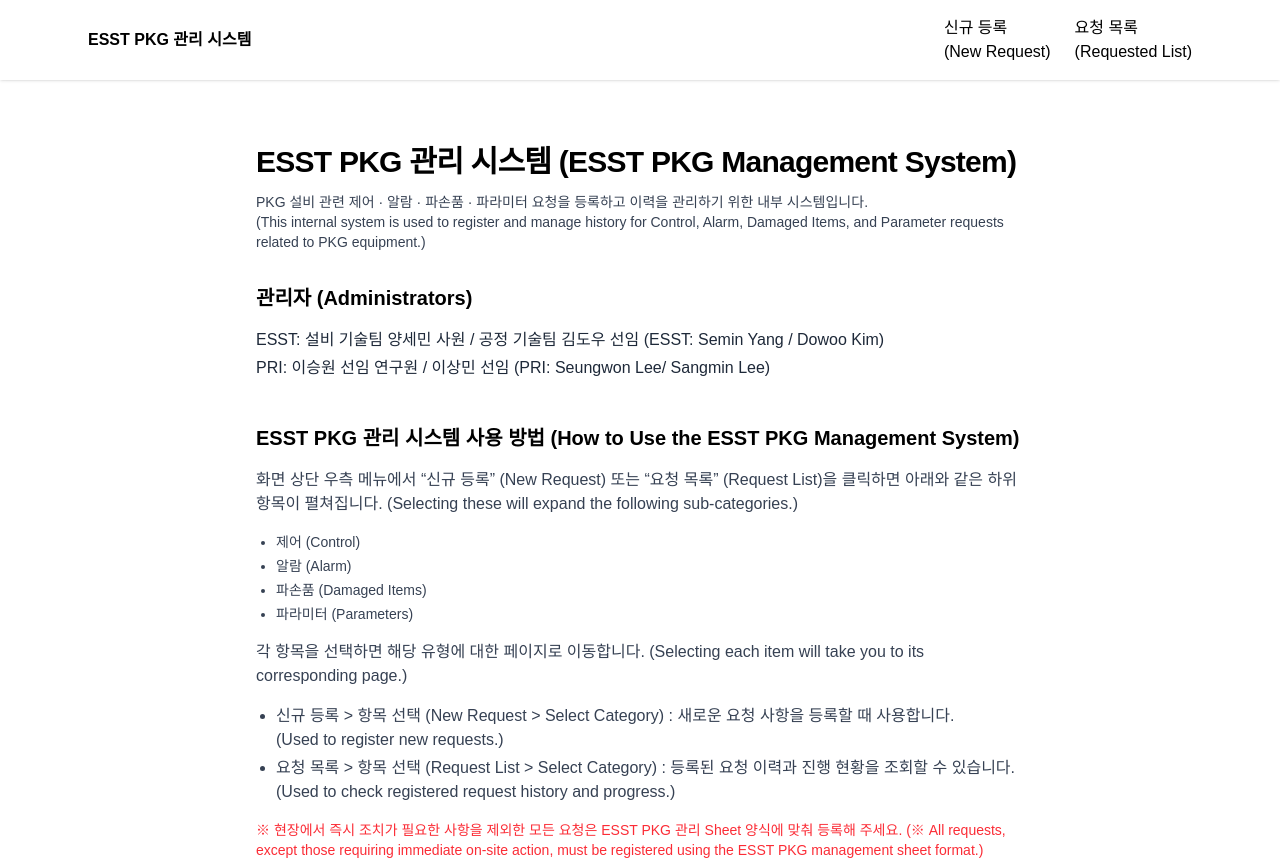
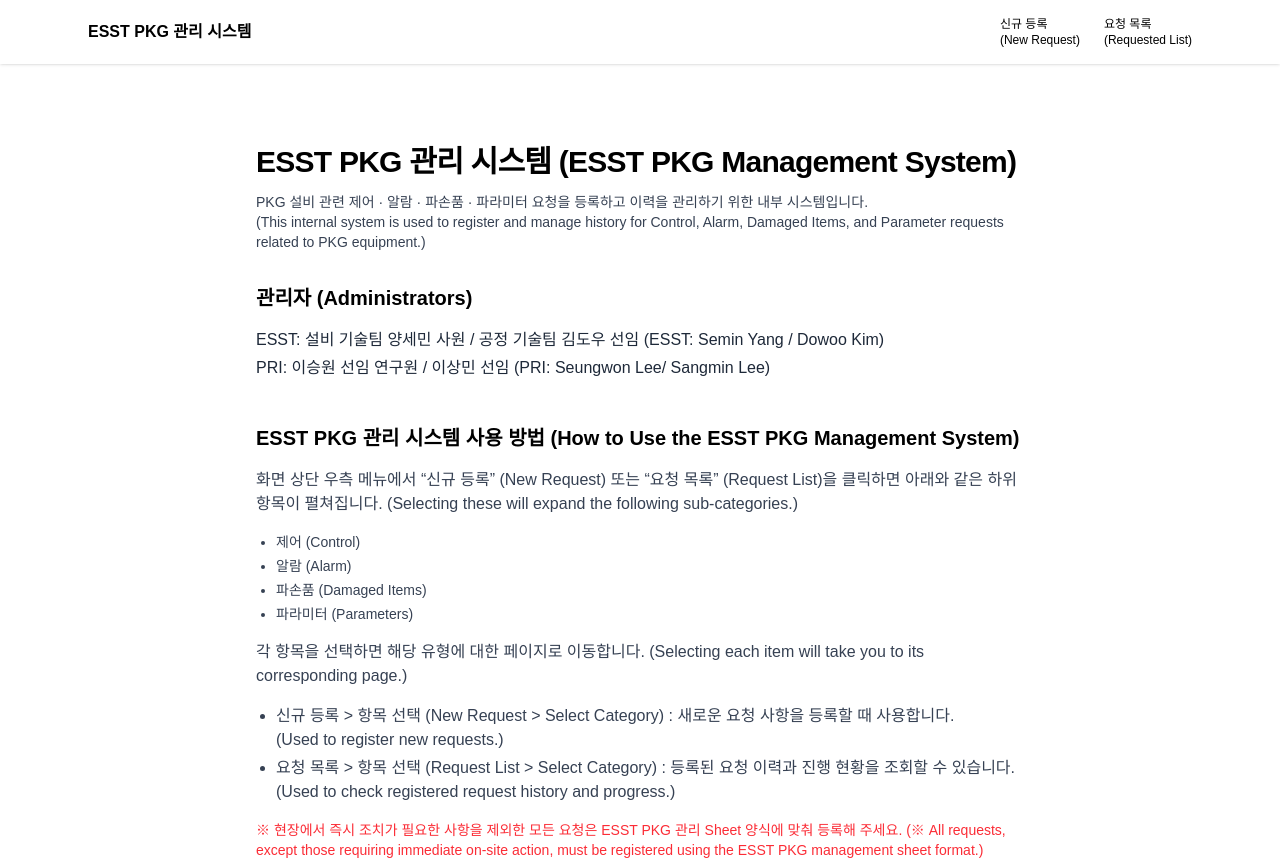
Before and after one commit to sangma0110/pkg_project1, a Next.js app: page / in a window 1280 px wide. Built offline with nearby package versions, Linux system fonts and the light colour scheme.

Commit message:
navbar update.

```diff
--- a/app/components/NavBar.tsx
+++ b/app/components/NavBar.tsx
@@ -16,11 +16,11 @@ export default function Navbar() {
   return (
     <nav className="w-full bg-white text-black shadow-sm fixed top-0 left-0 z-50">
       <div className="max-w-6xl mx-auto px-6 py-4 flex justify-between items-center">
-        <Link href="/" className="text-l font-bold">
+        <Link href="/" className="text-m font-bold">
           ESST PKG 관리 시스템
         </Link>
 
-        <div className="flex gap-6 text-s font-medium relative select-none">
+        <div className="flex gap-6 text-xs font-medium relative select-none">
           {/* 신규 등록 */}
           <div
             className="relative cursor-pointer"
```
